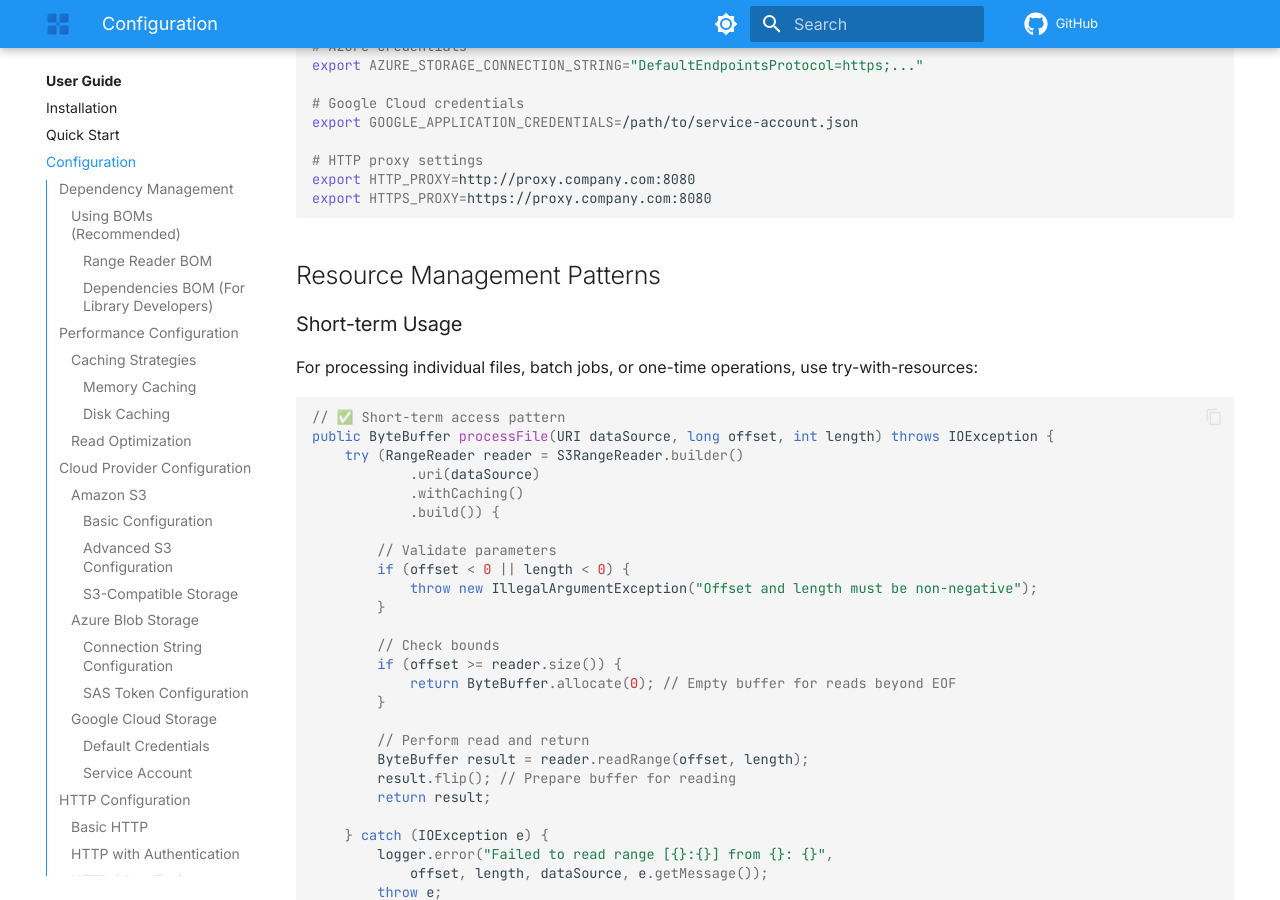
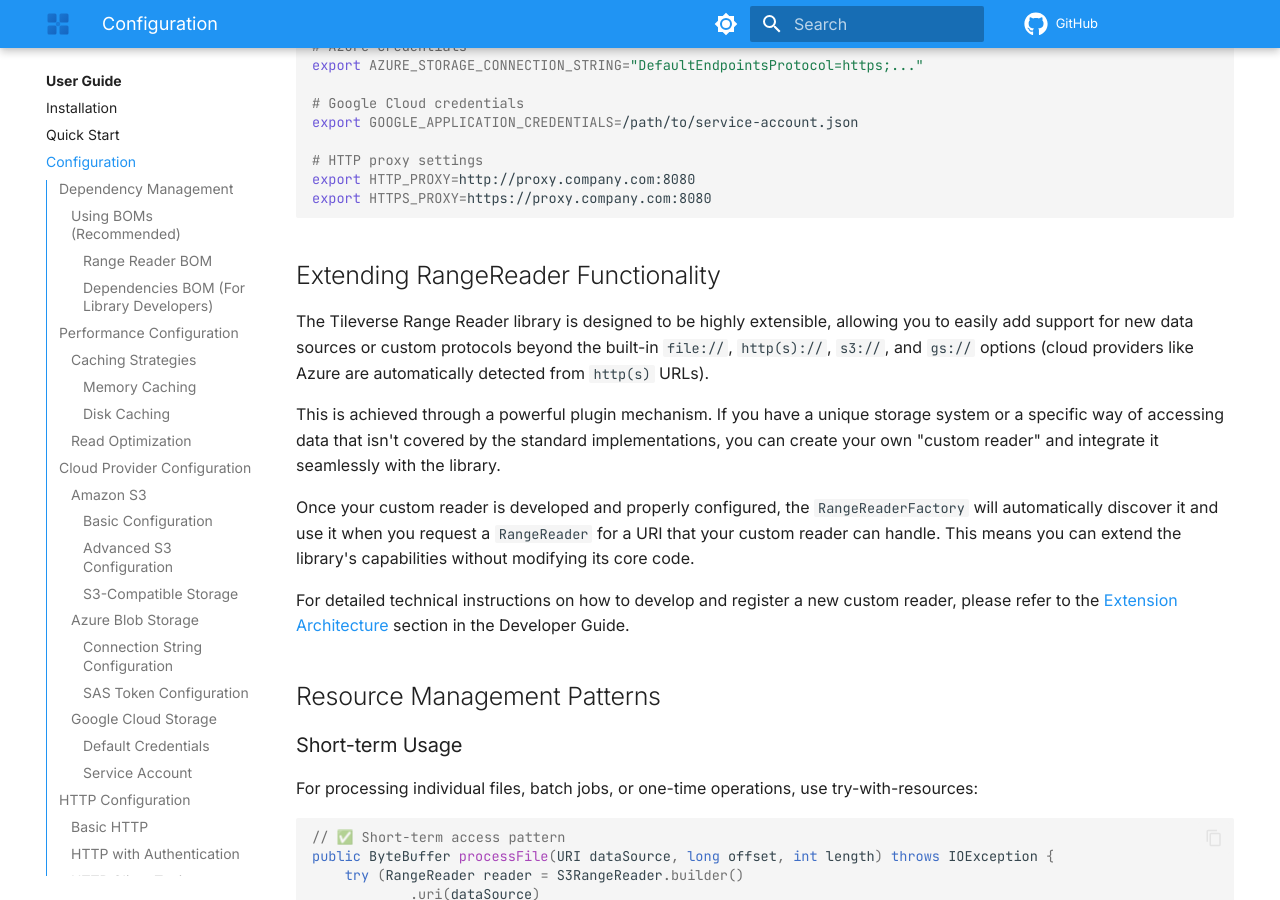
Before and after one commit to tileverse-io/tileverse-rangereader, an MkDocs documentation site: the page built from docs/src/user-guide/configuration.md, in a window 1280 px wide and 900 px high, scrolled down 8876 px. Built offline with MkDocs 1.6.1 and Material for MkDocs 9.7.7, drawn with Linux system fonts in a browser that asks for light colours; comment, search, counter and statistics services are not loaded; the version menu is left out.

Commit message:
docs: Enhance SPI mechanism documentation in architecture.md

````diff
--- a/docs/src/user-guide/configuration.md
+++ b/docs/src/user-guide/configuration.md
@@ -442,6 +442,16 @@ export HTTP_PROXY=http://proxy.company.com:8080
 export HTTPS_PROXY=https://proxy.company.com:8080
 ```
 
+## Extending RangeReader Functionality
+
+The Tileverse Range Reader library is designed to be highly extensible, allowing you to easily add support for new data sources or custom protocols beyond the built-in `file://`, `http(s)://`, `s3://`, and `gs://` options (cloud providers like Azure are automatically detected from `http(s)` URLs).
+
+This is achieved through a powerful plugin mechanism. If you have a unique storage system or a specific way of accessing data that isn't covered by the standard implementations, you can create your own "custom reader" and integrate it seamlessly with the library.
+
+Once your custom reader is developed and properly configured, the `RangeReaderFactory` will automatically discover it and use it when you request a `RangeReader` for a URI that your custom reader can handle. This means you can extend the library's capabilities without modifying its core code.
+
+For detailed technical instructions on how to develop and register a new custom reader, please refer to the [Extension Architecture](../developer-guide/architecture.md#service-provider-interface-spi) section in the Developer Guide.
+
 ## Resource Management Patterns
 
 ### Short-term Usage
````
Also changed, not shown: docs/src/developer-guide/architecture.md (+35 -0 lines).
